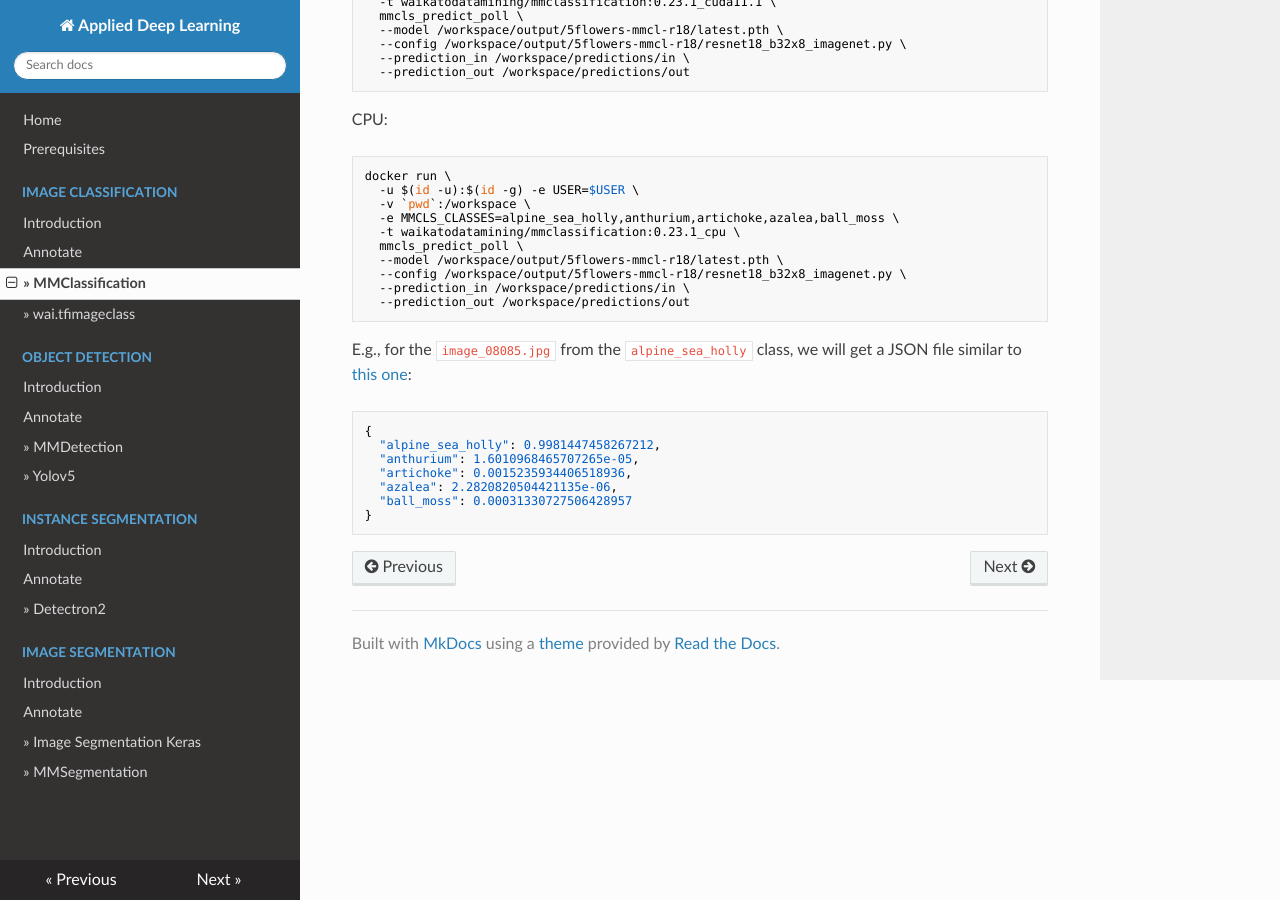
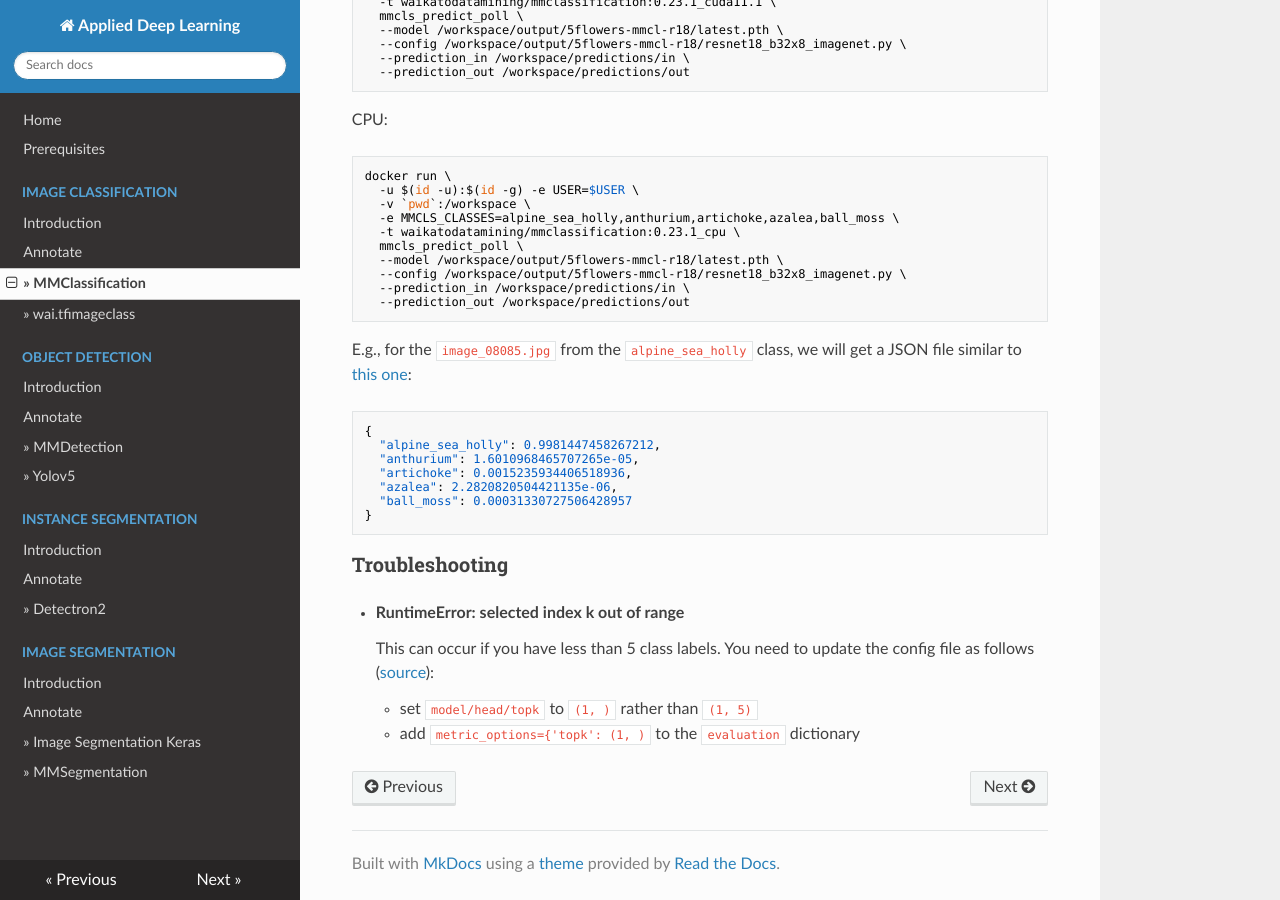
Before and after one commit to waikato-datamining/applied-deep-learning, an MkDocs documentation site: the page built from docs/image_classification/mmclassification.md, in a window 1280 px wide and 900 px high, scrolled down 3247 px. Built offline with MkDocs 1.6.1, drawn with Linux system fonts in a browser that asks for light colours; nearby versions of some CDN libraries.

Commit message:
added fix for <5 class labels

````diff
--- a/docs/image_classification/mmclassification.md
+++ b/docs/image_classification/mmclassification.md
@@ -204,3 +204,13 @@ E.g., for the `image_08085.jpg` from the `alpine_sea_holly` class, we will get a
   "ball_moss": 0.00031330727506428957
 }
 ```
+
+# Troubleshooting
+
+* **RuntimeError: selected index k out of range**
+
+    This can occur if you have less than 5 class labels.
+    You need to update the config file as follows ([source](https://raw.githubusercontent.com/open-mmlab/mmclassification/master/docs/en/tutorials/MMClassification_python.ipynb)):
+
+    * set `model/head/topk` to `(1, )` rather than `(1, 5)`
+    * add `metric_options={'topk': (1, )` to the `evaluation` dictionary
````
